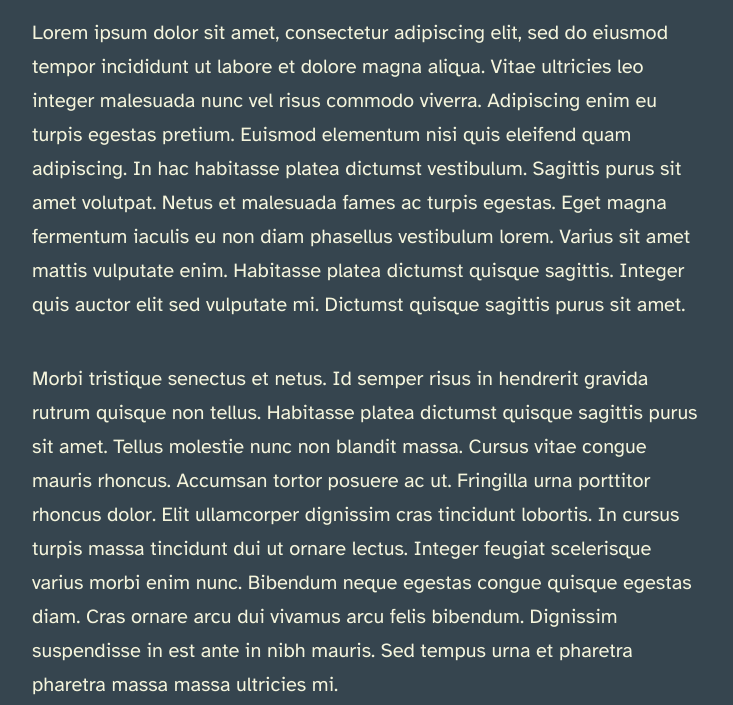
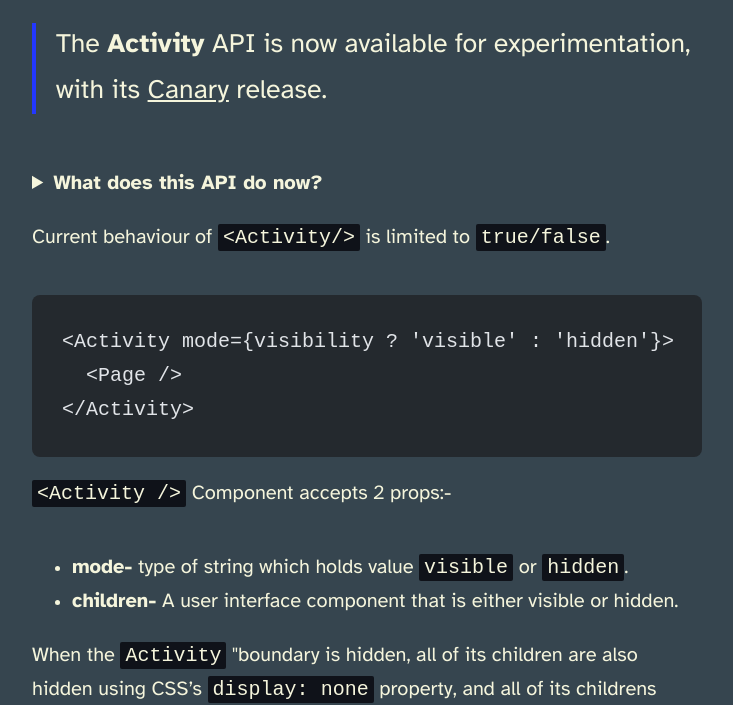
Before and after one commit to abhishekpandeykr/abhigyaan, an Astro site: page /first-post in a window 1280 px wide. Shown: the part 344-1049 px from the top of the page, without its empty margins (273-1006 px from the left). Built offline with nearby package versions, Linux system fonts and the light colour scheme; Astro itself is replaced by a stand-in of ours; code samples lack their colours.

Commit message:
blog updated

````diff
--- a/src/components/Footer.astro
+++ b/src/components/Footer.astro
@@ -27,8 +27,6 @@ const today = new Date();
 </footer>
 <style>
 	footer {
-		padding: 2em 1em 6em 1em;
-		background: linear-gradient(var(--gray-gradient)) no-repeat;
 		color: rgb(var(--gray));
 		text-align: center;
 	}
--- a/src/content/blog/first-post.md
+++ b/src/content/blog/first-post.md
@@ -2,27 +2,34 @@
 title: 'Activity API'
 description: 'Hide Your component without loosing the state.'
 pubDate: 'Sep 22 2025'
+tags: ['react', 'Activity', 'activity-api']
+published: false
 ---
 
-Lorem ipsum dolor sit amet, consectetur adipiscing elit, sed do eiusmod tempor incididunt ut labore et dolore magna aliqua. Vitae ultricies leo integer malesuada nunc vel risus commodo viverra. Adipiscing enim eu turpis egestas pretium. Euismod elementum nisi quis eleifend quam adipiscing. In hac habitasse platea dictumst vestibulum. Sagittis purus sit amet volutpat. Netus et malesuada fames ac turpis egestas. Eget magna fermentum iaculis eu non diam phasellus vestibulum lorem. Varius sit amet mattis vulputate enim. Habitasse platea dictumst quisque sagittis. Integer quis auctor elit sed vulputate mi. Dictumst quisque sagittis purus sit amet.
+> The <strong>Activity</strong> API is now available for experimentation, with its <a href="https://react.dev/blog/2023/05/03/react-canaries" target="_blank" rel="noopener noreferrer">Canary</a> release.
 
-Morbi tristique senectus et netus. Id semper risus in hendrerit gravida rutrum quisque non tellus. Habitasse platea dictumst quisque sagittis purus sit amet. Tellus molestie nunc non blandit massa. Cursus vitae congue mauris rhoncus. Accumsan tortor posuere ac ut. Fringilla urna porttitor rhoncus dolor. Elit ullamcorper dignissim cras tincidunt lobortis. In cursus turpis massa tincidunt dui ut ornare lectus. Integer feugiat scelerisque varius morbi enim nunc. Bibendum neque egestas congue quisque egestas diam. Cras ornare arcu dui vivamus arcu felis bibendum. Dignissim suspendisse in est ante in nibh mauris. Sed tempus urna et pharetra pharetra massa massa ultricies mi.
+<details>
+  <summary><strong>What does this API do now?</strong></summary>
+  This API will allow components to be
+  <ul>
+    <li>Visually hidden</li>
+    <li>Preserve UI state with reduced performance coast compared to unmounting</li>
+  </ul>
+</details>
 
-Mollis nunc sed id semper risus in. Convallis a cras semper auctor neque. Diam sit amet nisl suscipit. Lacus viverra vitae congue eu consequat ac felis donec. Egestas integer eget aliquet nibh praesent tristique magna sit amet. Eget magna fermentum iaculis eu non diam. In vitae turpis massa sed elementum. Tristique et egestas quis ipsum suspendisse ultrices. Eget lorem dolor sed viverra ipsum. Vel turpis nunc eget lorem dolor sed viverra. Posuere ac ut consequat semper viverra nam. Laoreet suspendisse interdum consectetur libero id faucibus. Diam phasellus vestibulum lorem sed risus ultricies tristique. Rhoncus dolor purus non enim praesent elementum facilisis. Ultrices tincidunt arcu non sodales neque. Tempus egestas sed sed risus pretium quam vulputate. Viverra suspendisse potenti nullam ac tortor vitae purus faucibus ornare. Fringilla urna porttitor rhoncus dolor purus non. Amet dictum sit amet justo donec enim.
+Current behaviour of `<Activity/>` is limited to `true/false`.
 
-Mattis ullamcorper velit sed ullamcorper morbi tincidunt. Tortor posuere ac ut consequat semper viverra. Tellus mauris a diam maecenas sed enim ut sem viverra. Venenatis urna cursus eget nunc scelerisque viverra mauris in. Arcu ac tortor dignissim convallis aenean et tortor at. Curabitur gravida arcu ac tortor dignissim convallis aenean et tortor. Egestas tellus rutrum tellus pellentesque eu. Fusce ut placerat orci nulla pellentesque dignissim enim sit amet. Ut enim blandit volutpat maecenas volutpat blandit aliquam etiam. Id donec ultrices tincidunt arcu. Id cursus metus aliquam eleifend mi.
-
-Tempus quam pellentesque nec nam aliquam sem. Risus at ultrices mi tempus imperdiet. Id porta nibh venenatis cras sed felis eget velit. Ipsum a arcu cursus vitae. Facilisis magna etiam tempor orci eu lobortis elementum. Tincidunt dui ut ornare lectus sit. Quisque non tellus orci ac. Blandit libero volutpat sed cras. Nec tincidunt praesent semper feugiat nibh sed pulvinar proin gravida. Egestas integer eget aliquet nibh praesent tristique magna.
-
-```bash
-greo run install
+```jsx
+<Activity mode={visibility ? 'visible' : 'hidden'}>
+  <Page />
+</Activity>
 ```
 
-```js
-const a = 10;
-```
+`<Activity />` Component accepts 2 props:-
 
-```python
-def a():
-    return a + b
-```
+- **mode-** type of string which holds value `visible` or `hidden`.
+- **children-** A user interface component that is either visible or hidden.
+
+When the `Activity` "boundary is hidden, all of its children are also hidden using CSS's `display: none` property, and all of its childrens effects are cleanedup and subscriptions are removed, but its states are preserved, and these continue to render with the low priority than anything visible on the screen at that point of time.
+
+And the moment `Activity` boundary is visible React will unleash its children with their previous states and re-create their effects, and attach subscriptions if there are any. Rather than discarding the UI completely, React hide them and unleash them when ever user wanted and React make sure that it should not perform any side effects.
--- a/src/pages/index.astro
+++ b/src/pages/index.astro
@@ -55,7 +55,7 @@ const posts = (await getCollection('blog')).sort(
 			}
 			.title {
 				margin: 0;
-				color: rgb(var(--black));
+				color: white;
 				line-height: 1;
 			}
 			.date {
--- a/src/styles/global.css
+++ b/src/styles/global.css
@@ -112,7 +112,7 @@ img {
 }
 code {
   padding: 2px 5px;
-  background-color: rgb(var(--gray-light));
+  background-color: rgb(var(--black));
   border-radius: 2px;
 }
 pre {
````
Also changed, not shown: README.md.
